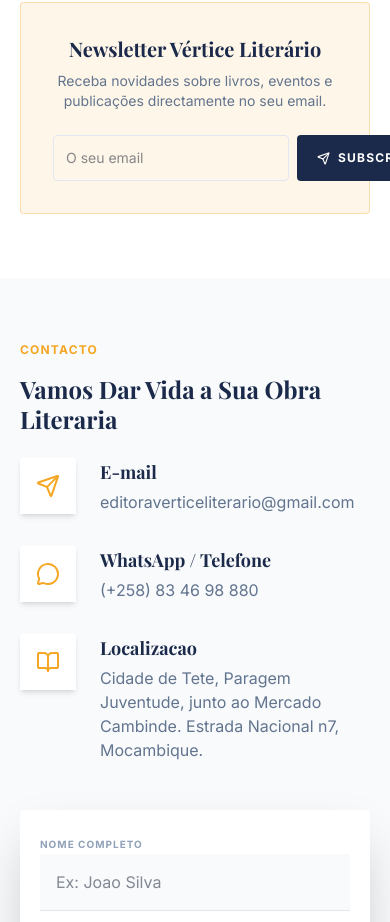
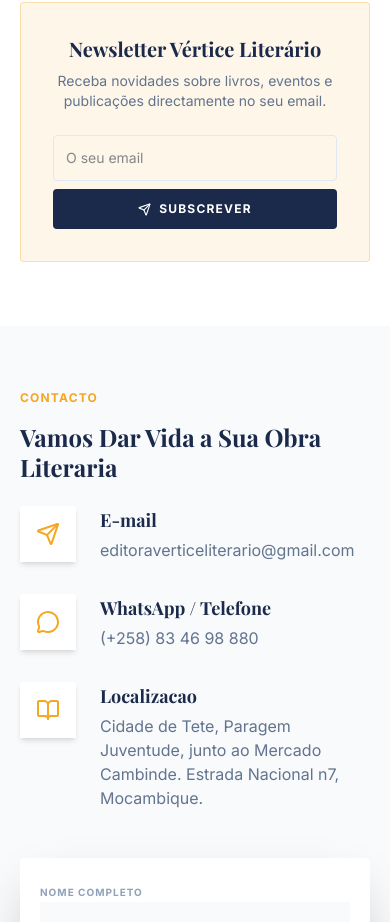
Before and after one commit to fullstack-Monteiro/Editora_Vertice_Literario, a React (Vite) app: page / in a window 390 px wide. Shown: the part 6497-7419 px from the top of the page. Built offline with nearby package versions, Linux system fonts and the light colour scheme; no server answers; a web font is replaced by a local one.

Commit message:
fix: botao catalogo navega para /catalogo, App.tsx limpo

```diff
--- a/src/components/Newsletter.tsx
+++ b/src/components/Newsletter.tsx
@@ -30,7 +30,7 @@ const Newsletter = () => {
       {status === 'success' ? (
         <p className="text-green-600 font-bold text-sm">Subscrito com sucesso! Verifique o seu email.</p>
       ) : (
-        <form onSubmit={handleSubmit} className="flex gap-2">
+        <form onSubmit={handleSubmit} className="flex flex-col sm:flex-row gap-2">
           <input
             required type="email" value={email}
             onChange={e => { setEmail(e.target.value); setStatus('idle'); }}
@@ -38,7 +38,7 @@ const Newsletter = () => {
             className="flex-1 border border-slate-200 p-3 text-sm outline-none rounded-sm focus:border-gold"
           />
           <button type="submit" disabled={status === 'sending'}
-            className="flex items-center gap-2 bg-navy text-white px-5 py-3 text-xs font-bold tracking-widest hover:bg-gold transition-colors rounded-sm disabled:opacity-60 whitespace-nowrap">
+            className="flex items-center justify-center gap-2 bg-navy text-white px-5 py-3 text-xs font-bold tracking-widest hover:bg-gold transition-colors rounded-sm disabled:opacity-60 whitespace-nowrap">
             <Send size={13} /> {status === 'sending' ? '...' : 'SUBSCREVER'}
           </button>
         </form>
```
